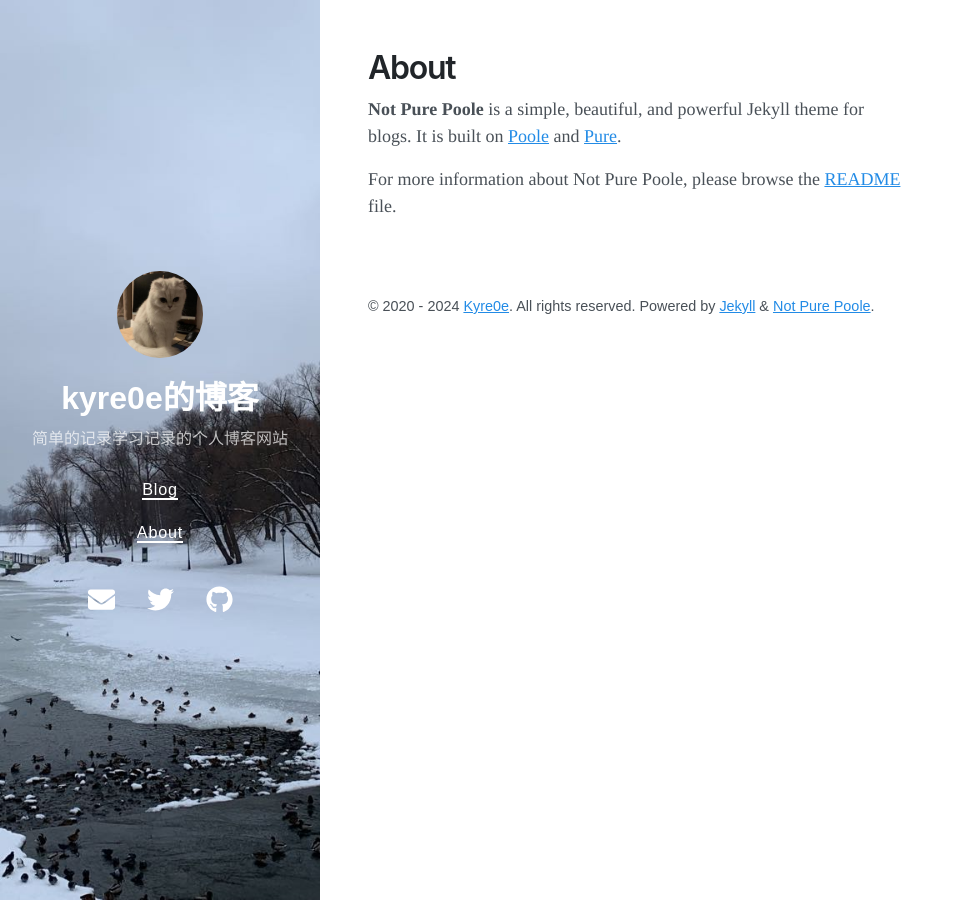
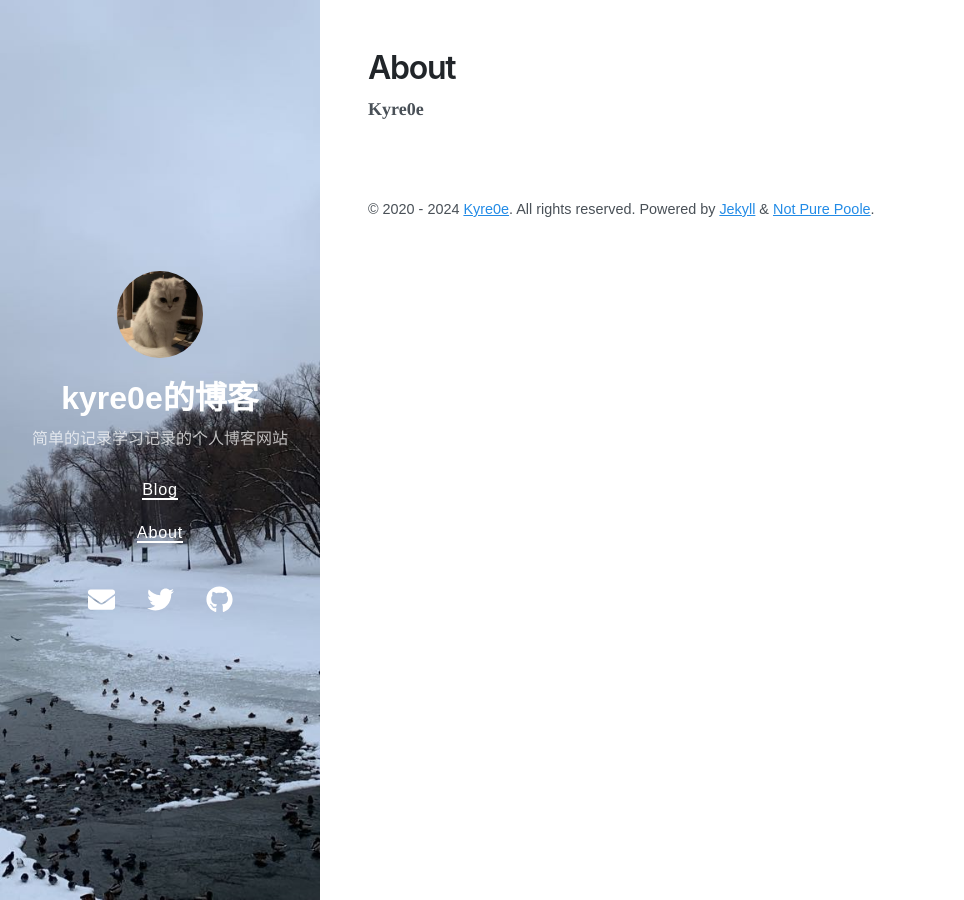
Before and after one commit to Kyre0ee/Kyre0ee.github.io, a Jekyll site: the page built from about.md, in a window 1280 px wide. Shown: the whole page, without its empty margins (0-964 px from the left). Built offline with Jekyll 4.4.1, drawn with Linux system fonts in a browser that asks for light colours; nearby versions of some CDN libraries.

Commit message:
Update about.md

```diff
--- a/about.md
+++ b/about.md
@@ -3,6 +3,4 @@ layout: page
 title: About
 ---
 
-**Not Pure Poole** is a simple, beautiful, and powerful Jekyll theme for blogs. It is built on [Poole](https://github.com/poole/poole) and [Pure](https://purecss.io/).
-
-For more information about Not Pure Poole, please browse the [README](https://github.com/vszhub/not-pure-poole) file.
+**Kyre0e**
```
